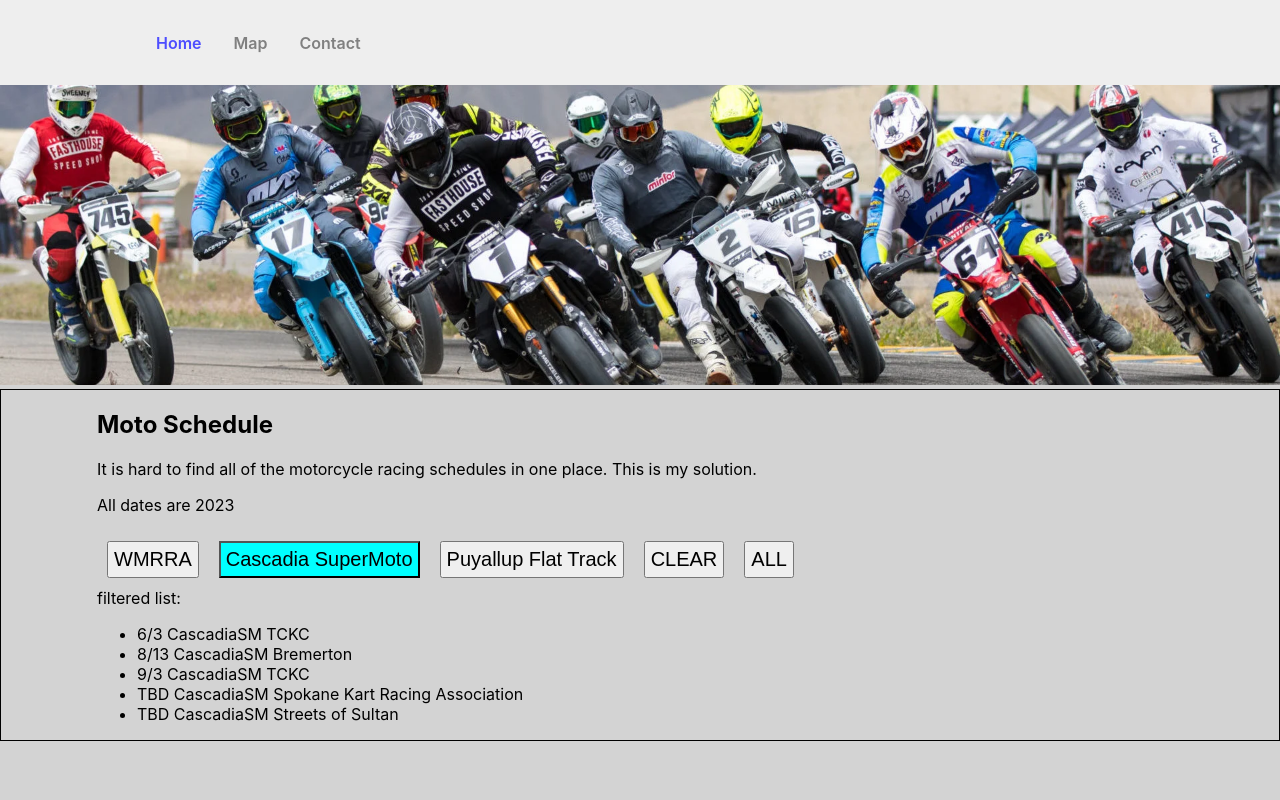
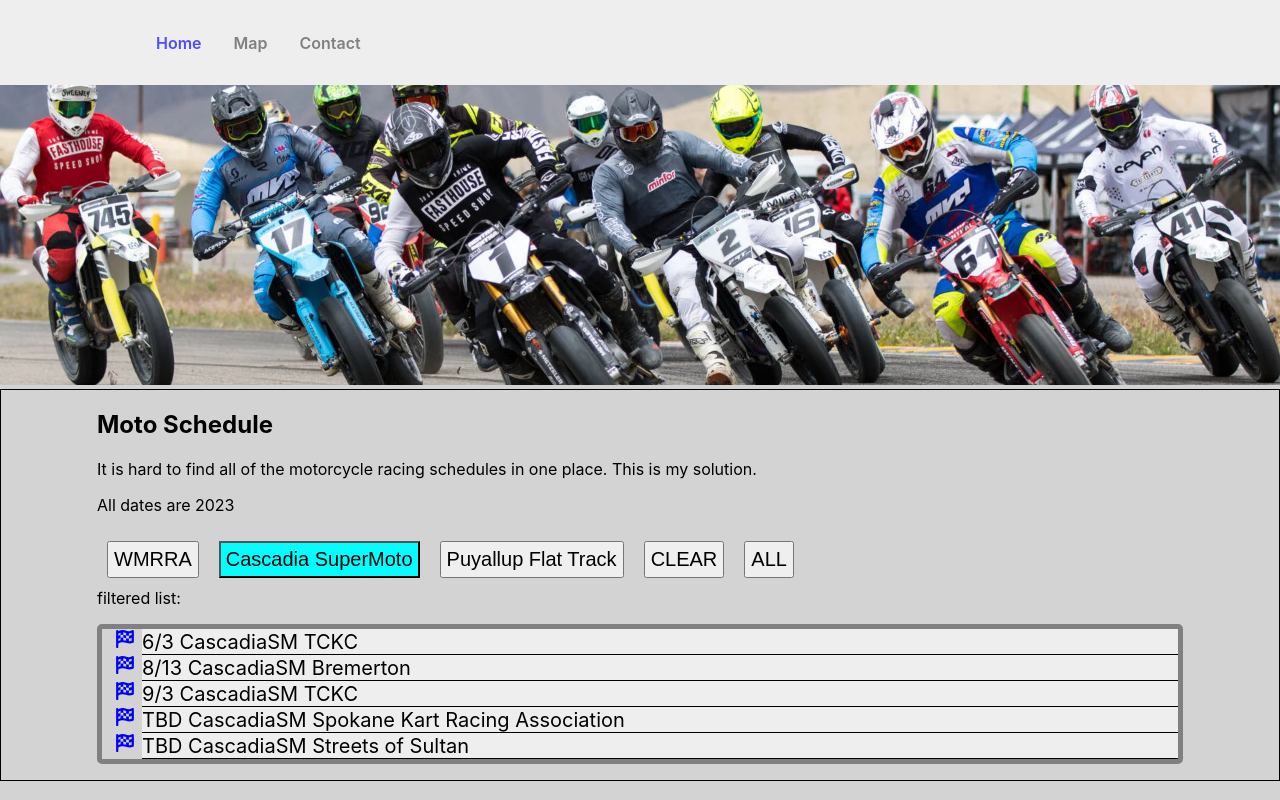
Before and after one commit to Benji-Montgomery/motoschedules, a React (Create React App) app: page / in a window 1280 px wide. Built offline with nearby package versions, Linux system fonts and the light colour scheme.

Commit message:
list style updated

```diff
--- a/src/components/Filter.js
+++ b/src/components/Filter.js
@@ -2,6 +2,7 @@
 import wmrra from './wmrra'
 import cascadiaSM from './cascadiaSM'
 import puyallup from './puyallup'
+import './css/filter.css'
 
 const Filter = () => {
     const filtered = useSelector(state => state)
@@ -36,7 +37,7 @@
             filtered list:
             <ul>
             {anecdotesFiltered.map(race =>
-            <div key={Math.random()}>
+            <div key={Math.random()} class="list_div">
               <li>
                 <span>{dateFunction(race)}</span>
                 <span> {race.name}</span>
--- /dev/null
+++ b/src/components/css/filter.css
@@ -0,0 +1,17 @@
+@counter-style thumbs {
+    system: cyclic;
+    symbols: "\1F44D";
+    suffix: " ";
+  }
+ul{
+    border: 5px solid grey;
+    border-radius: 5px;
+}
+li{
+    font-size: 20px;
+    list-style-image: url('../img/flag-checkered.svg');
+    list-style-position: outside;
+    margin: 0;
+    border-bottom: 1px solid black;
+    background-color: #eeeeee;
+}
--- a/src/components/markers.js
+++ b/src/components/markers.js
@@ -1,4 +1,9 @@
 const markers = [
+    {
+        name: 'Adams',
+        lat: 34.008655,
+        lng: -117.381843
+    },
     {
         name: 'Bremerton',
         lat: 47.492257,
--- a/src/pages/mapPage.js
+++ b/src/pages/mapPage.js
@@ -26,7 +26,7 @@
 )}
 const center = {
   lat: 44.5558,
-  lng: -114.4701
+  lng: -116.4701
 };
 const icon = {
   url: "/img/map/pop.svg",
```
Also changed, not shown: src/components/img/blueFlag.svg (added), src/components/img/flag-checkered.svg (added).
